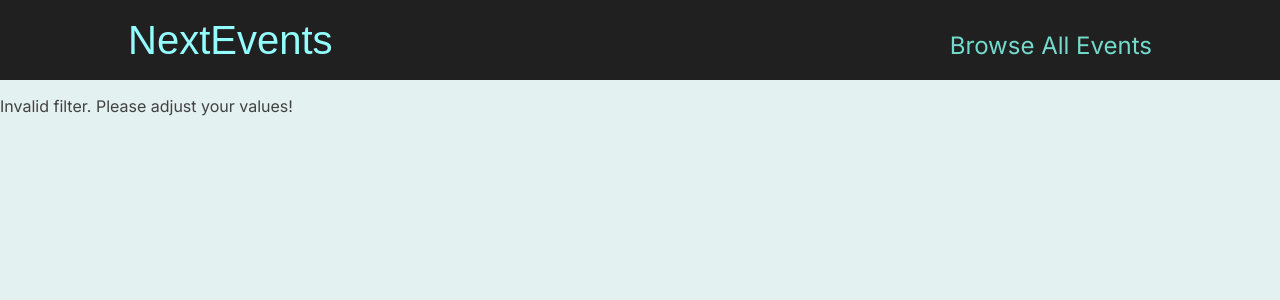
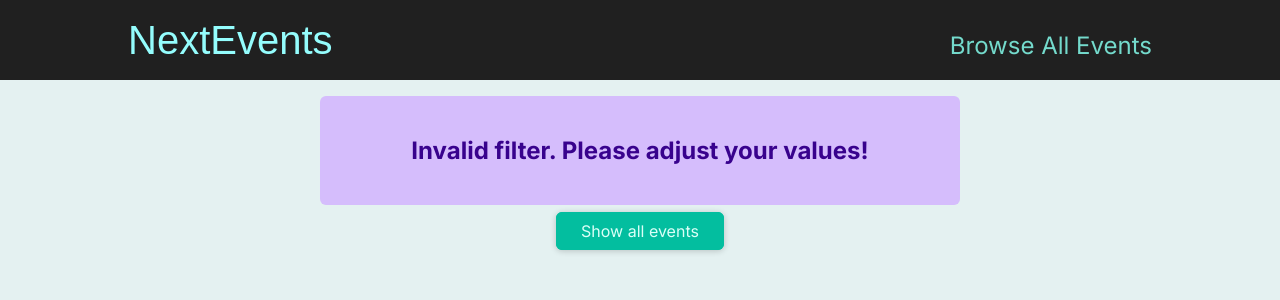
Before and after one commit to eodnjs467/event-pages, a Next.js app: page /events/1 in a window 1280 px wide. Shown: the top 300 px of the page. Built offline with nearby package versions, Linux system fonts and the light colour scheme.

Commit message:
feat: filtered events page

```diff
--- a/src/app/events/[...slug]/page.js
+++ b/src/app/events/[...slug]/page.js
@@ -1,5 +1,8 @@
 import EventList from "../../../components/events/eventList";
 import {getFilteredEvents} from "../../../../dummy-data";
+import ResultsTitle from "../../../components/events/resultsTitle";
+import ErrorAlert from "../../../components/ui/errorAlert";
+import Button from "../../../components/ui/button";
 export default function FilteredEventsPage({params}) {
   const filteredData = params.slug;
 
@@ -11,13 +14,38 @@ export default function FilteredEventsPage({params}) {
   const filteredMonth = +filteredData[1];
 
   if(isNaN(filteredYear) || isNaN(filteredMonth) || filteredYear > 2030 || filteredMonth > 12) {
-    return <p>Invalid filter. Please adjust your values!</p>;
+    return (
+        <>
+          <ErrorAlert>
+            <p>Invalid filter. Please adjust your values!</p>
+          </ErrorAlert>
+          <div className="center">
+            <Button link={"/events"}>Show all events</Button>
+          </div>
+        </>
+    );
   }
 
   const filteredEvents = getFilteredEvents({year: filteredYear, month: filteredMonth});
 
+  if(!filteredEvents || filteredEvents.length === 0){
+    return (
+        <>
+          <ErrorAlert>
+            <p>No events found for the chosen filter!</p>
+          </ErrorAlert>
+          <div className="center">
+            <Button link={"/events"}>Show all events</Button>
+          </div>
+        </>
+
+    );
+  }
+  const date = new Date(filteredYear, filteredMonth - 1);
+
   return (
       <div>
+        <ResultsTitle date={date}/>
         <EventList items={filteredEvents} />
       </div>
   );
```
